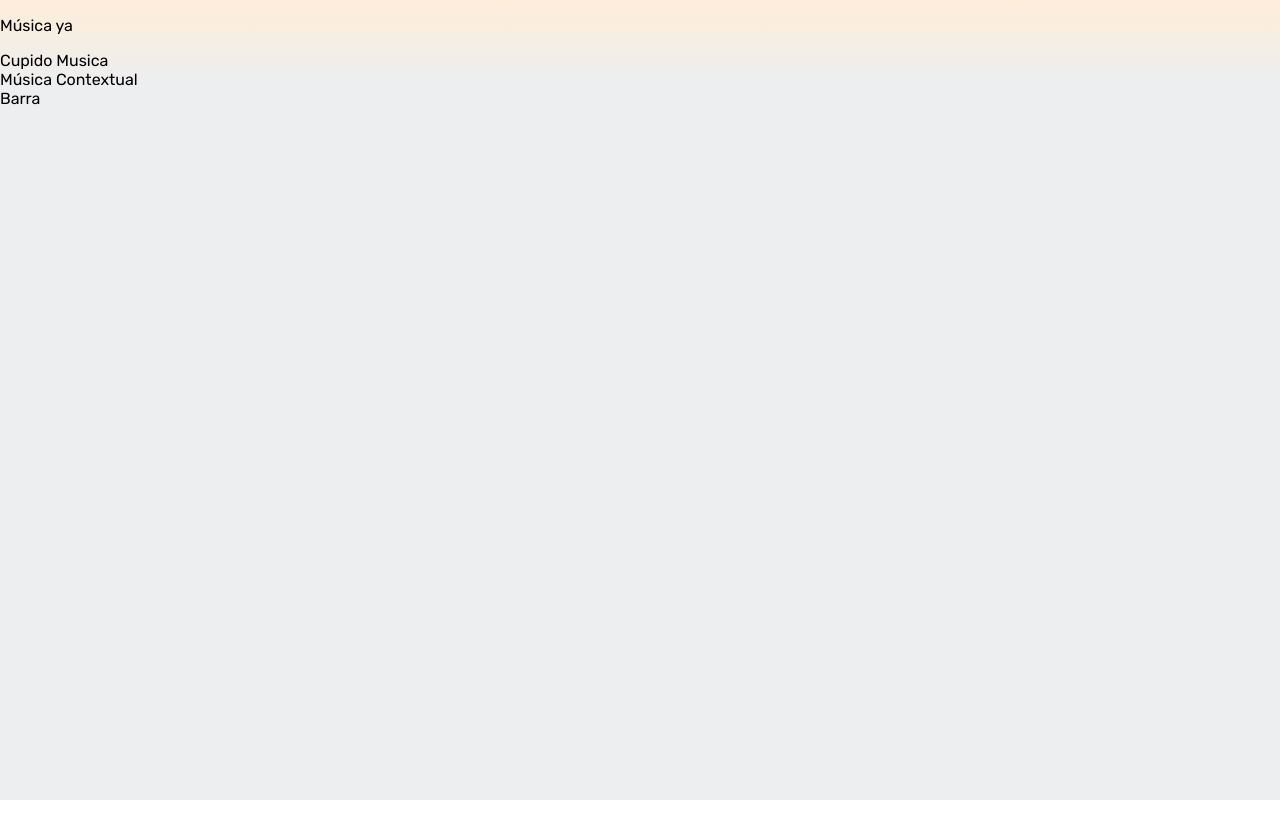
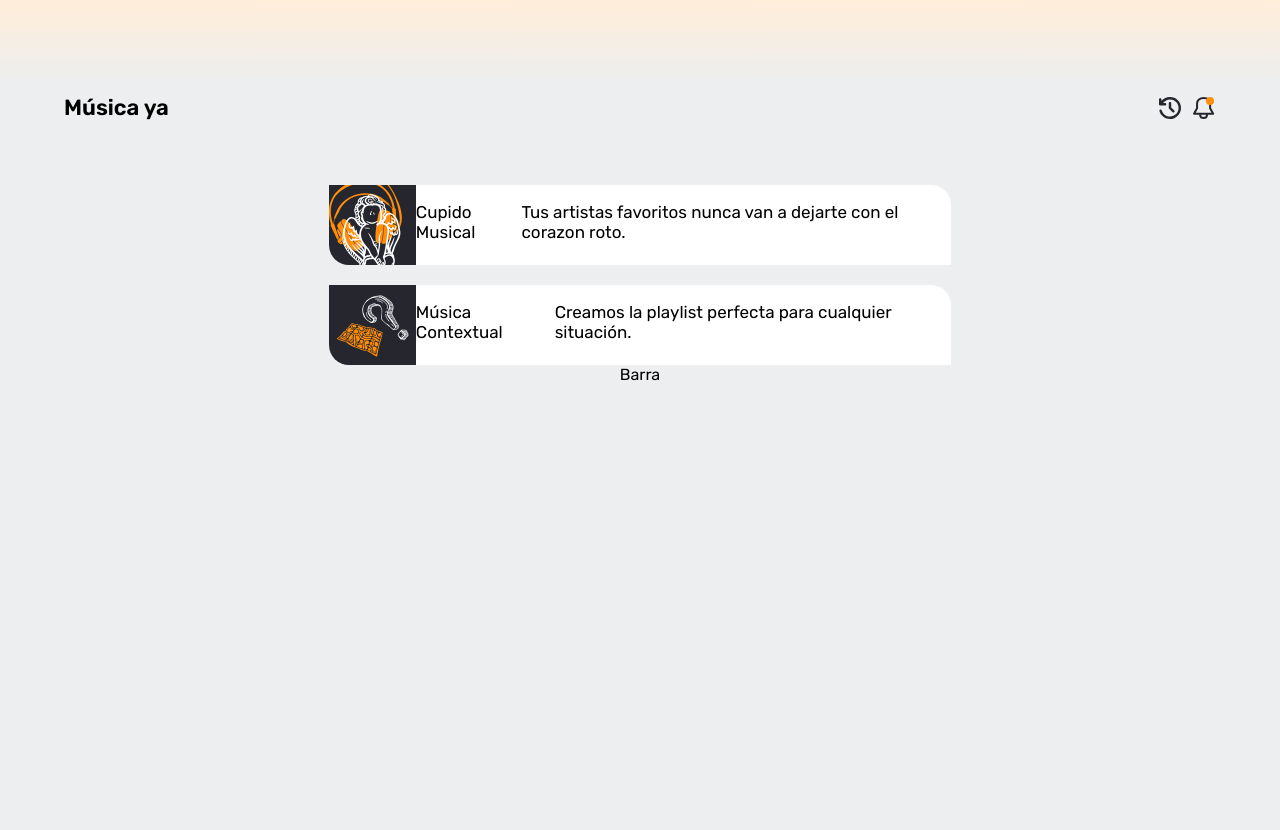
Before and after one commit to Peladomauro94/audn-app__frontend, a React (Vite) app: page /home in a window 1280 px wide. Before the commit the page ends 800 px from the top, so only its background shows below. Built offline with nearby package versions, Linux system fonts and the light colour scheme.

Commit message:
Avances home(usuarios)

```diff
--- a/src/components/Home/index.css
+++ b/src/components/Home/index.css
@@ -1,8 +1,47 @@
 .contHome{
+    display: flex;
+    flex-direction: column;
+    align-items: center;
     background: linear-gradient(to top, rgba(236, 238, 239, 0.976) 90%, #ff8d0a28 100%);
     height: 100vh;
+    padding-top: 30px;
 }
 
 .titulosHome{
+    width: 90%;
     display: flex;
+    justify-content: space-between;
+    align-items: center;
+    font-weight: 600;
+    font-size: 22px;
+    padding: 5%;
 }
+
+.iconosTit{
+    display: flex;
+    align-items: center;
+    gap: 10px;
+}
+
+.contBoxes{
+    display: flex;
+    flex-direction: column;
+    align-items: center;
+    gap: 20px;
+}
+
+.cupidoMusical{
+    display: flex;
+    width: 90%;
+    height: 5rem;
+    color: black;
+    background-color: white;
+    border-top-right-radius: 20px;
+    border-bottom-left-radius: 20px;
+    border: solid 0px black;
+    font-size: 17px;
+}
+
+.fotoBox{
+    border-bottom-left-radius: 20px;
+}
--- a/src/components/Home/index.jsx
+++ b/src/components/Home/index.jsx
@@ -5,12 +5,24 @@ export const Home = () => {
   return (
     <div className='contHome'>
         <div className='titulosHome'>
-            <p>Música ya</p>
-            <img src="" alt="" />
-            <img src="" alt="" />
+            <span>Música ya</span>
+            <div className='iconosTit'>
+            <img src="/history.svg" alt="" />
+            <img src="/bell.svg" alt="" />
+            </div>
         </div>
-        <div>Cupido Musica</div>
-        <div>Música Contextual</div>
+        <div className='contBoxes'>
+            <div className='cupidoMusical'>
+                <img className='fotoBox' src="/cupido.svg" alt="" />
+                <p>Cupido Musical</p>
+                <p>Tus artistas favoritos nunca van a dejarte con el corazon roto.</p>
+            </div>
+            <div className='cupidoMusical'>
+                <img className='fotoBox' src="/contextual.svg" alt="" />
+                <p>Música Contextual</p>
+                <p>Creamos la playlist perfecta para cualquier situación.</p>
+            </div>
+        </div>
         <div>Barra</div>
     </div>
   )
```
Also changed, not shown: public/contextual.svg (added), public/cupido.svg (added).
